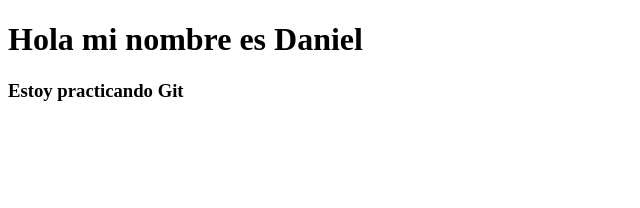
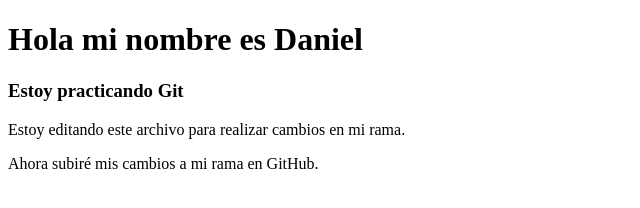
Before and after one commit to constelacion77/Prueba-de-repositorio, a plain HTML site: page index.html in a window 1280 px wide. Shown: the whole page, without its empty margins (0-640 px from the left). Drawn offline with Linux system fonts and the light colour scheme.

Commit message:
Primera edición de prueba del archivo index

```diff
--- a/index.html
+++ b/index.html
@@ -9,5 +9,8 @@
 <body>
     <h1>Hola mi nombre es Daniel</h1>
     <h3>Estoy practicando Git</h3>
+
+    <p>Estoy editando este archivo para realizar cambios en mi rama.</p>
+    <p>Ahora subiré mis cambios a mi rama en GitHub.</p>
 </body>
 </html>
```
